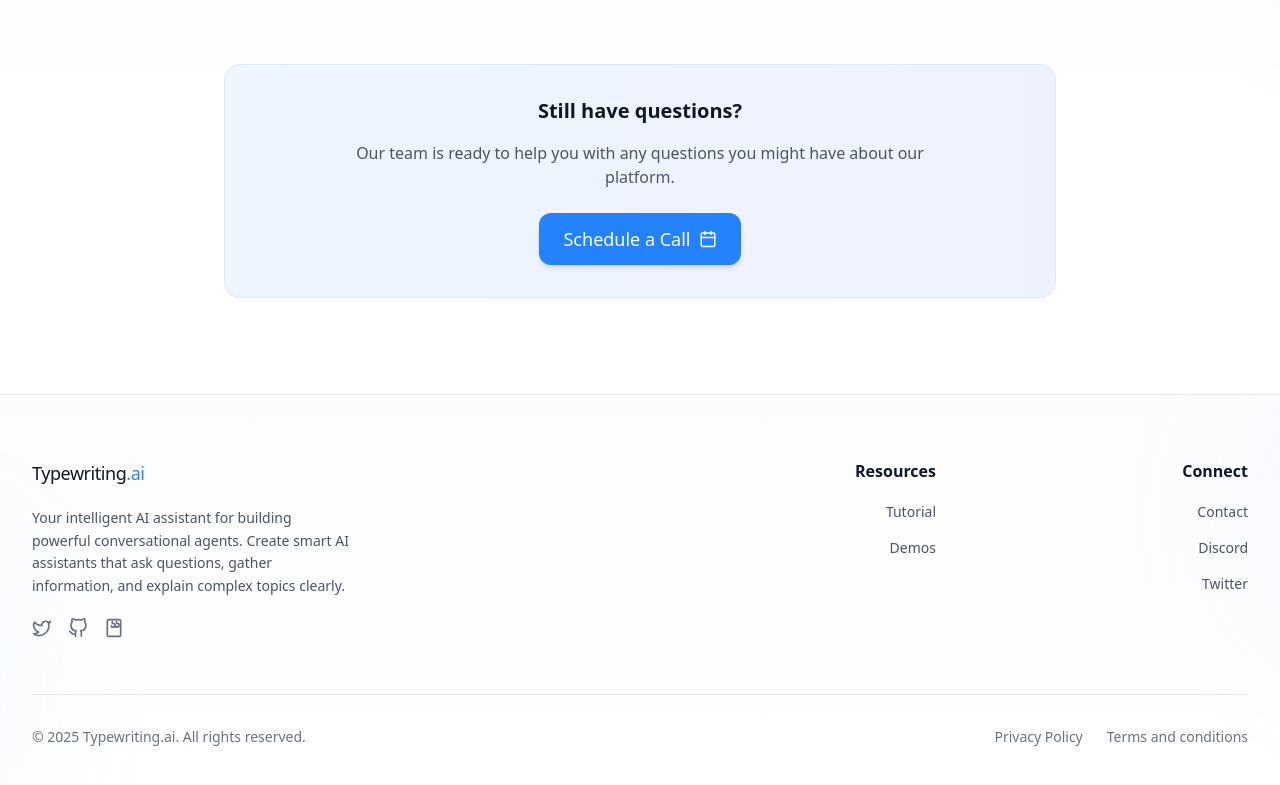
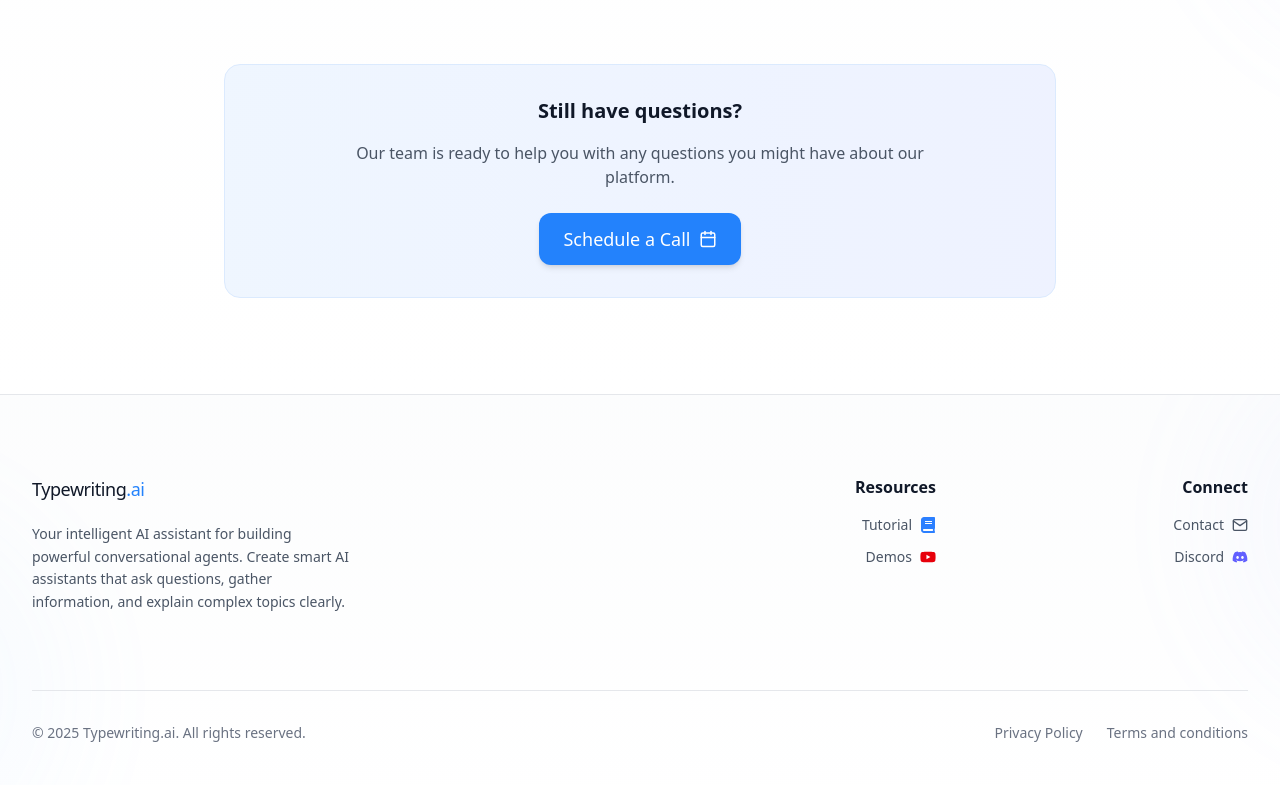
Before and after one commit to MindsCraft/typewriting.ai, a Next.js app: page / in a window 1280 px wide. Shown: the part 6035-6820 px from the top of the page. Built offline with nearby package versions, Linux system fonts and the light colour scheme.

Commit message:
feat: updated footer

```diff
--- a/src/components/layout/footer.tsx
+++ b/src/components/layout/footer.tsx
@@ -2,6 +2,8 @@
 
 import Link from 'next/link';
 import { motion } from 'framer-motion';
+import { FaYoutube, FaGithub, FaDiscord, FaBook } from 'react-icons/fa';
+import { FiMail } from 'react-icons/fi';
 
 export default function Footer() {
   const scrollToSection = (sectionId: string) => {
@@ -12,7 +14,7 @@ export default function Footer() {
   };
 
   return (
-    <footer className="w-full border-t border-gray-200 py-16 mt-auto bg-white relative overflow-hidden">
+    <footer className="w-full border-t border-gray-200 py-20 mt-auto bg-white relative overflow-hidden">
       {/* Decorative elements */}
       <div className="absolute inset-0 bg-gradient-to-b from-gray-50 to-white opacity-50 pointer-events-none"></div>
       <div className="absolute top-0 left-0 w-full h-full overflow-hidden opacity-5 pointer-events-none">
@@ -48,50 +50,7 @@ export default function Footer() {
               Your intelligent AI assistant for building powerful conversational agents. Create smart AI assistants that ask questions, gather information, and explain complex topics clearly.
             </p>
             <div className="flex gap-4">
-              <motion.a
-                whileHover={{ scale: 1.1, y: -2 }}
-                whileTap={{ scale: 0.95 }}
-                transition={{ type: 'spring', stiffness: 400, damping: 10 }}
-                href="https://twitter.com/typewritingai"
-                target="_blank"
-                rel="noopener noreferrer"
-                aria-label="Twitter"
-                className="text-gray-500 hover:text-[#2382fc] transition-colors duration-200"
-              >
-                <svg xmlns="http://www.w3.org/2000/svg" viewBox="0 0 24 24" fill="none" stroke="currentColor" strokeWidth="2" strokeLinecap="round" strokeLinejoin="round" className="w-5 h-5">
-                  <path d="M22 4s-.7 2.1-2 3.4c1.6 10-9.4 17.3-18 11.6 2.2.1 4.4-.6 6-2C3 15.5.5 9.6 3 5c2.2 2.6 5.6 4.1 9 4-.9-4.2 4-6.6 7-3.8 1.1 0 3-1.2 3-1.2z"></path>
-                </svg>
-              </motion.a>
-              <motion.a
-                whileHover={{ scale: 1.1, y: -2 }}
-                whileTap={{ scale: 0.95 }}
-                transition={{ type: 'spring', stiffness: 400, damping: 10 }}
-                href="https://github.com/yourusername/typewriting.ai"
-                target="_blank"
-                rel="noopener noreferrer"
-                aria-label="GitHub"
-                className="text-gray-500 hover:text-[#2382fc] transition-colors duration-200"
-              >
-                <svg xmlns="http://www.w3.org/2000/svg" viewBox="0 0 24 24" fill="none" stroke="currentColor" strokeWidth="2" strokeLinecap="round" strokeLinejoin="round" className="w-5 h-5">
-                  <path d="M9 19c-5 1.5-5-2.5-7-3m14 6v-3.87a3.37 3.37 0 0 0-.94-2.61c3.14-.35 6.44-1.54 6.44-7A5.44 5.44 0 0 0 20 4.77 5.07 5.07 0 0 0 19.91 1S18.73.65 16 2.48a13.38 13.38 0 0 0-7 0C6.27.65 5.09 1 5.09 1A5.07 5.07 0 0 0 5 4.77a5.44 5.44 0 0 0-1.5 3.78c0 5.42 3.3 6.61 6.44 7A3.37 3.37 0 0 0 9 18.13V22"></path>
-                </svg>
-              </motion.a>
-              <motion.a
-                whileHover={{ scale: 1.1, y: -2 }}
-                whileTap={{ scale: 0.95 }}
-                transition={{ type: 'spring', stiffness: 400, damping: 10 }}
-                href="https://discord.gg/tqbH6Svz8k"
-                target="_blank"
-                rel="noopener noreferrer"
-                aria-label="Discord"
-                className="text-gray-500 hover:text-[#2382fc] transition-colors duration-200"
-              >
-                <svg xmlns="http://www.w3.org/2000/svg" viewBox="0 0 24 24" fill="none" stroke="currentColor" strokeWidth="2" strokeLinecap="round" strokeLinejoin="round" className="w-5 h-5">
-                  <path d="M9 9v1.5a.5.5 0 0 0 .5.5H11a2 2 0 0 0 2-2v-.5a2 2 0 0 0-2-2h-.5a.5.5 0 0 1-.5-.5V4"></path>
-                  <path d="M14 9v1.5a.5.5 0 0 0 .5.5H16a2 2 0 0 0 2-2v-.5a2 2 0 0 0-2-2h-.5a.5.5 0 0 1-.5-.5V4"></path>
-                  <path d="M18 2a2 2 0 0 1 2 2v16a2 2 0 0 1-2 2H6a2 2 0 0 1-2-2V4a2 2 0 0 1 2-2h12Z"></path>
-                </svg>
-              </motion.a>
+              {/* Social icons removed as per request */}
             </div>
           </motion.div>
 
@@ -104,26 +63,37 @@ export default function Footer() {
           >
             <h3 className="text-base font-medium mb-4 md:font-semibold text-gray-900">Resources</h3>
             <ul className="space-y-3">
-              {["Tutorial", "Demos"].map((item, index) => (
+              {[
+                {
+                  name: "Tutorial",
+                  href: "https://docs.typewriting.ai/docs/category/typewriting-ai-tutorial",
+                  icon: <FaBook className="h-4 w-4 text-blue-500 transition-all duration-200 group-hover:scale-125" />
+                },
+                {
+                  name: "Demos",
+                  href: "https://www.youtube.com/channel/UCSLTKQLEd413fJ4kGvNWZ9g/",
+                  icon: <FaYoutube className="h-4 w-4 text-red-600 transition-all duration-200 group-hover:scale-125" />
+                },
+
+              ].map((item, index) => (
                 <motion.li
-                  key={item}
+                  key={item.name}
                   initial={{ opacity: 0, x: -10 }}
                   whileInView={{ opacity: 1, x: 0 }}
                   viewport={{ once: true }}
                   transition={{ duration: 0.3, delay: 0.3 + (index * 0.1) }}
-                  whileHover={{ x: -5 }}
+                  whileHover={{ x: -5, scale: 1.02 }}
                 >
                   <a
-                    href={
-                      item === "Tutorial"
-                        ? "https://docs.typewriting.ai/docs/category/typewriting-ai-tutorial"
-                        : "https://www.youtube.com/channel/UCSLTKQLEd413fJ4kGvNWZ9g/"
-                    }
+                    href={item.href}
                     target="_blank"
                     rel="noopener noreferrer"
-                    className="text-sm text-gray-600 hover:text-[#2382fc] transition-colors duration-200"
+                    className="text-sm text-gray-600 hover:text-[#2382fc] transition-colors duration-200 group"
                   >
-                    {item}
+                    <div className="flex items-center justify-end gap-2">
+                      <span>{item.name}</span>
+                      {item.icon}
+                    </div>
                   </a>
                 </motion.li>
               ))}
@@ -140,9 +110,16 @@ export default function Footer() {
             <h3 className="text-base font-medium mb-4 md:font-semibold text-gray-900">Connect</h3>
             <ul className="space-y-3">
               {[
-                { name: "Contact", href: "mailto:typewriting.ai@gmail.com" },
-                { name: "Discord", href: "https://discord.gg/tqbH6Svz8k" },
-                { name: "Twitter", href: "https://twitter.com/typewritingai" }
+                {
+                  name: "Contact",
+                  href: "mailto:typewriting.ai@gmail.com",
+                  icon: <FiMail className="h-4 w-4 transition-all duration-200 group-hover:scale-125" />
+                },
+                {
+                  name: "Discord",
+                  href: "https://discord.gg/tqbH6Svz8k",
+                  icon: <FaDiscord className="h-4 w-4 text-indigo-500 transition-all duration-200 group-hover:scale-125" />
+                }
               ].map((item, index) => (
                 <motion.li
                   key={item.name}
@@ -150,15 +127,18 @@ export default function Footer() {
                   whileInView={{ opacity: 1, x: 0 }}
                   viewport={{ once: true }}
                   transition={{ duration: 0.3, delay: 0.4 + (index * 0.1) }}
-                  whileHover={{ x: -5 }}
+                  whileHover={{ x: -5, scale: 1.02 }}
                 >
                   <a
                     href={item.href}
                     target={item.name !== "Contact" ? "_blank" : undefined}
                     rel={item.name !== "Contact" ? "noopener noreferrer" : undefined}
-                    className="text-sm text-gray-600 hover:text-[#2382fc] transition-colors duration-200"
+                    className="text-sm text-gray-600 hover:text-[#2382fc] transition-colors duration-200 group"
                   >
-                    {item.name}
+                    <div className="flex items-center justify-end gap-2">
+                      <span>{item.name}</span>
+                      {item.icon}
+                    </div>
                   </a>
                 </motion.li>
               ))}
```
